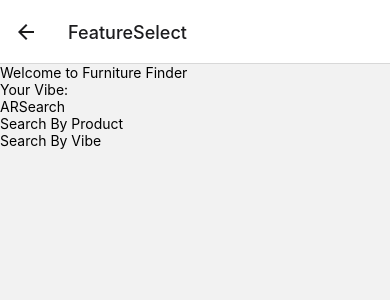
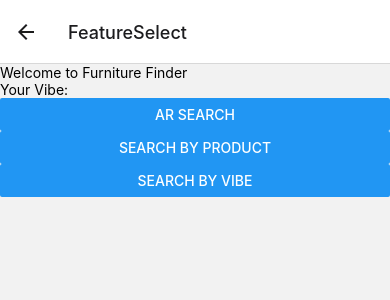
Before and after one commit to ericlove02/FurnitureFinder, a React Native app in the folder FurnitureFinder/: screen / in a window 390 px wide. Both pictures are taken after a click on the button "ENTER". Shown: the top 300 px of the page. Built offline with nearby package versions, Linux system fonts and the light colour scheme.

Commit message:
front end basics

```diff
--- a/FurnitureFinder/pages/FeatureSelect.js
+++ b/FurnitureFinder/pages/FeatureSelect.js
@@ -1,5 +1,5 @@
 import React from 'react';
-import { View, Text, TouchableOpacity } from 'react-native';
+import { View, Text, Button } from 'react-native';
 
 const FeatureSelect = ({ navigation, route }) => {
     const vibe = route.params.vibe;
@@ -8,15 +8,9 @@ const FeatureSelect = ({ navigation, route }) => {
         <View>
             <Text>Welcome to Furniture Finder</Text>
             <Text>Your Vibe: {vibe}</Text>
-            <TouchableOpacity onPress={() => navigation.navigate('ARSearch', { vibe: vibe })}>
-                <Text>ARSearch</Text>
-            </TouchableOpacity>
-            <TouchableOpacity onPress={() => navigation.navigate('SearchByProduct', { vibe: vibe })}>
-                <Text>Search By Product</Text>
-            </TouchableOpacity>
-            <TouchableOpacity onPress={() => navigation.navigate('SearchByVibe', { vibe: vibe })}>
-                <Text>Search By Vibe</Text>
-            </TouchableOpacity>
+            <Button title="AR Search" onPress={() => navigation.navigate('ARSearch', { vibe: vibe })} />
+            <Button title="Search By Product" onPress={() => navigation.navigate('SearchByProduct', { vibe: vibe })} />
+            <Button title="Search By Vibe" onPress={() => navigation.navigate('SearchByVibe', { vibe: vibe })} />
         </View>
     );
 };
```
Also changed, not shown: 2 other files (tests, documents, lock files or other folders).
